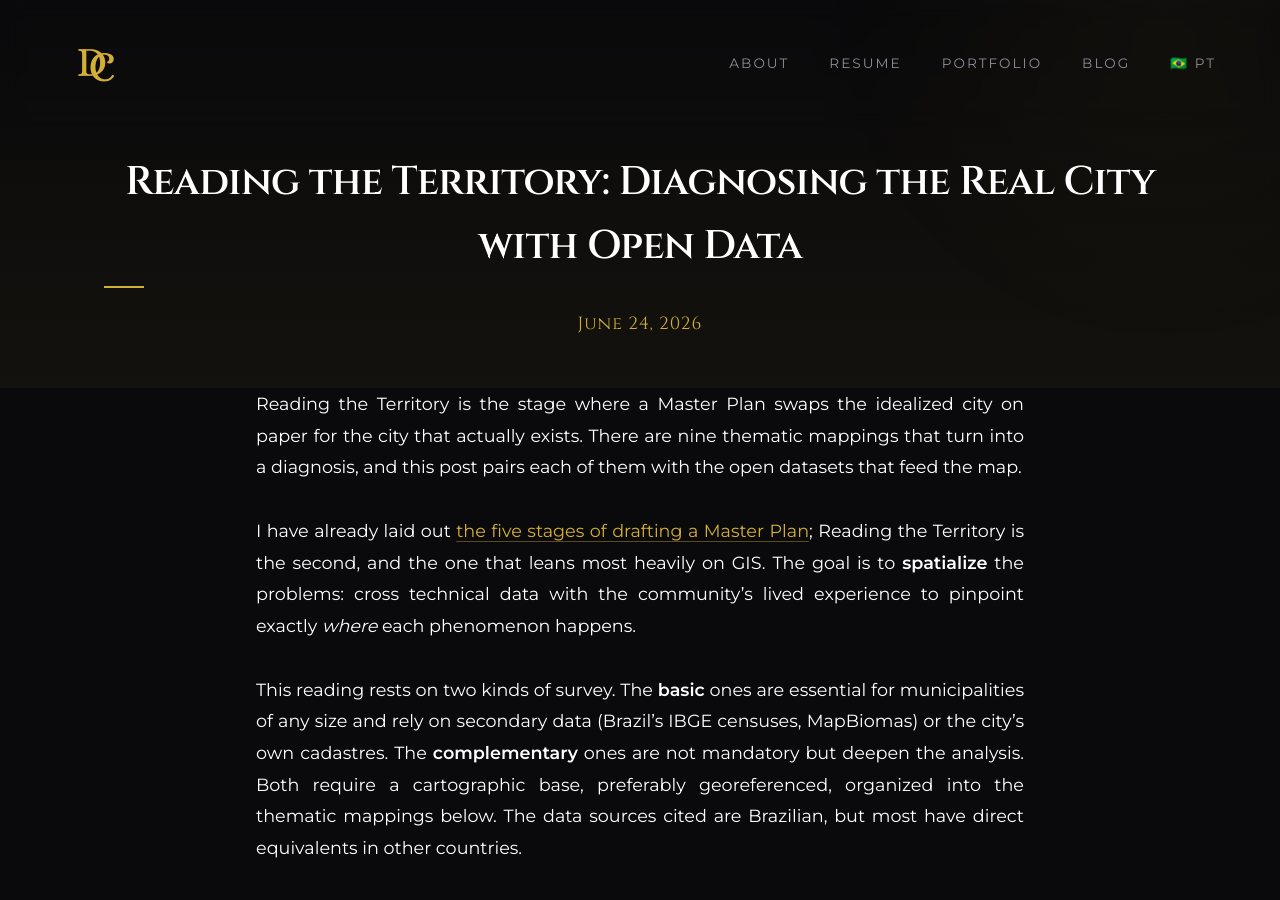
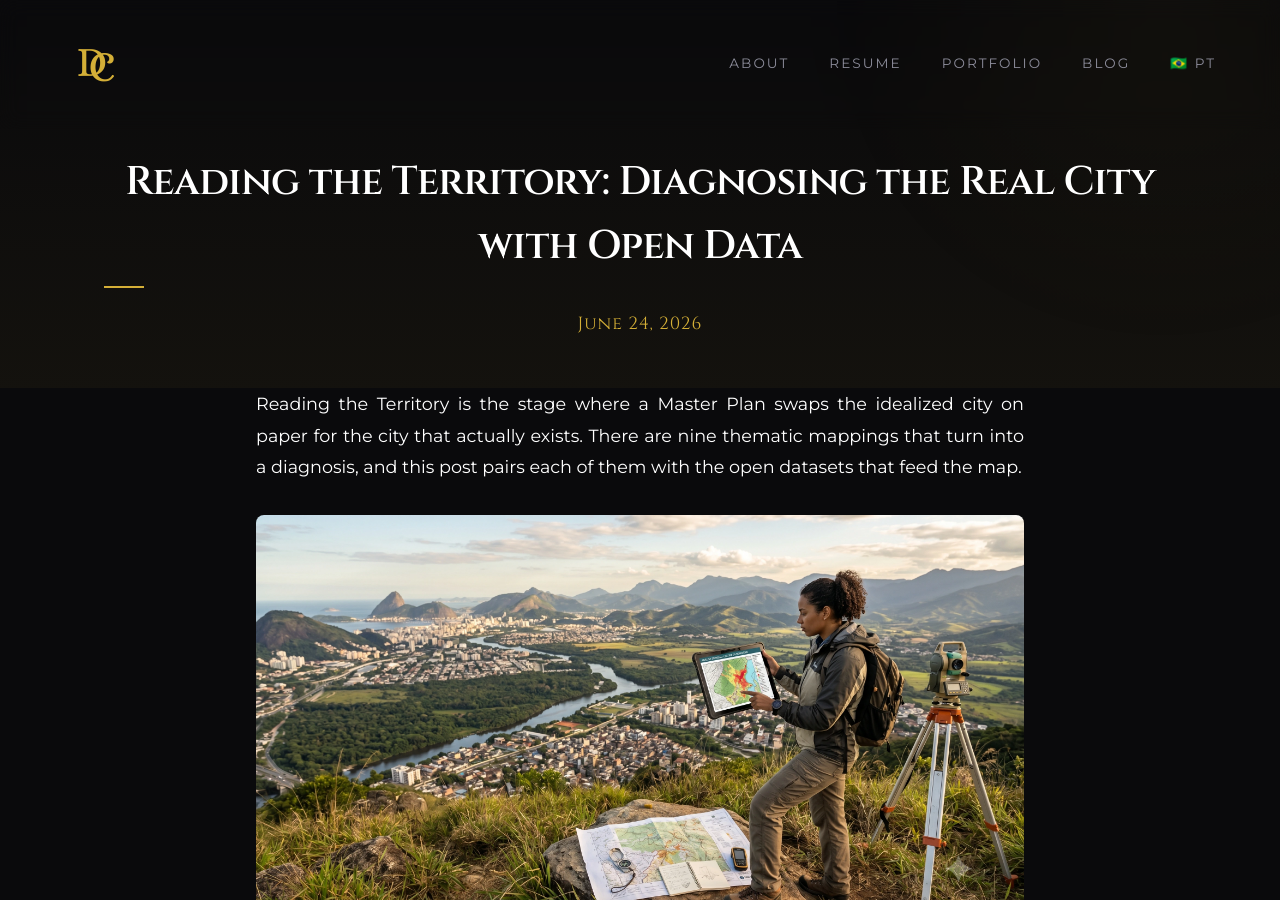
Before and after one commit to d-camargo/d-camargo.github.io, a Jekyll site: the page built from _posts/2026-06-24-leitura-do-territorio-plano-diretor-en.md, in a window 1280 px wide and 900 px high. Built offline with Jekyll 4.4.1, drawn with Linux system fonts in a browser that asks for light colours.

Commit message:
feat: add cover image to Territory Reading post
Co-Authored-By: Claude Opus 4.8 <noreply@anthropic.com>

```diff
--- a/_posts/2026-06-24-leitura-do-territorio-plano-diretor-en.md
+++ b/_posts/2026-06-24-leitura-do-territorio-plano-diretor-en.md
@@ -7,6 +7,8 @@ category: "Urban Planning"
 ---
 
 Reading the Territory is the stage where a Master Plan swaps the idealized city on paper for the city that actually exists. There are nine thematic mappings that turn into a diagnosis, and this post pairs each of them with the open datasets that feed the map.
+
+![Thematic mappings overlaid on a municipal territorial grid](/assets/images/leitura_territorio.webp)
 
 I have already laid out [the five stages of drafting a Master Plan](/en/2026/06/24/step-by-step-master-plan.html); Reading the Territory is the second, and the one that leans most heavily on GIS. The goal is to **spatialize** the problems: cross technical data with the community's lived experience to pinpoint exactly *where* each phenomenon happens.
 
```
Also changed, not shown: _posts/2026-06-24-leitura-do-territorio-plano-diretor.md (+2 -0 lines), assets/images/leitura_territorio.webp (added).
